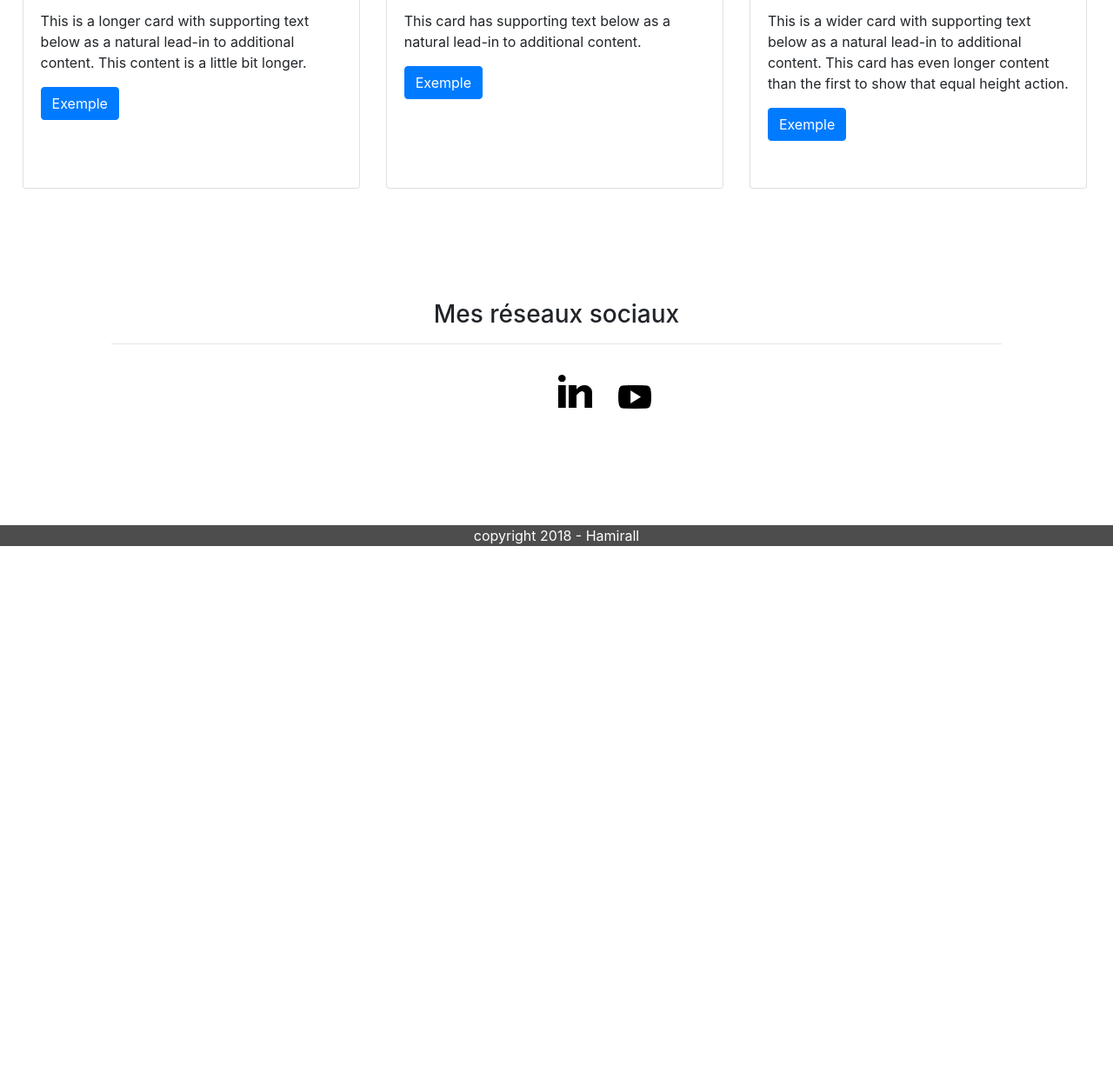
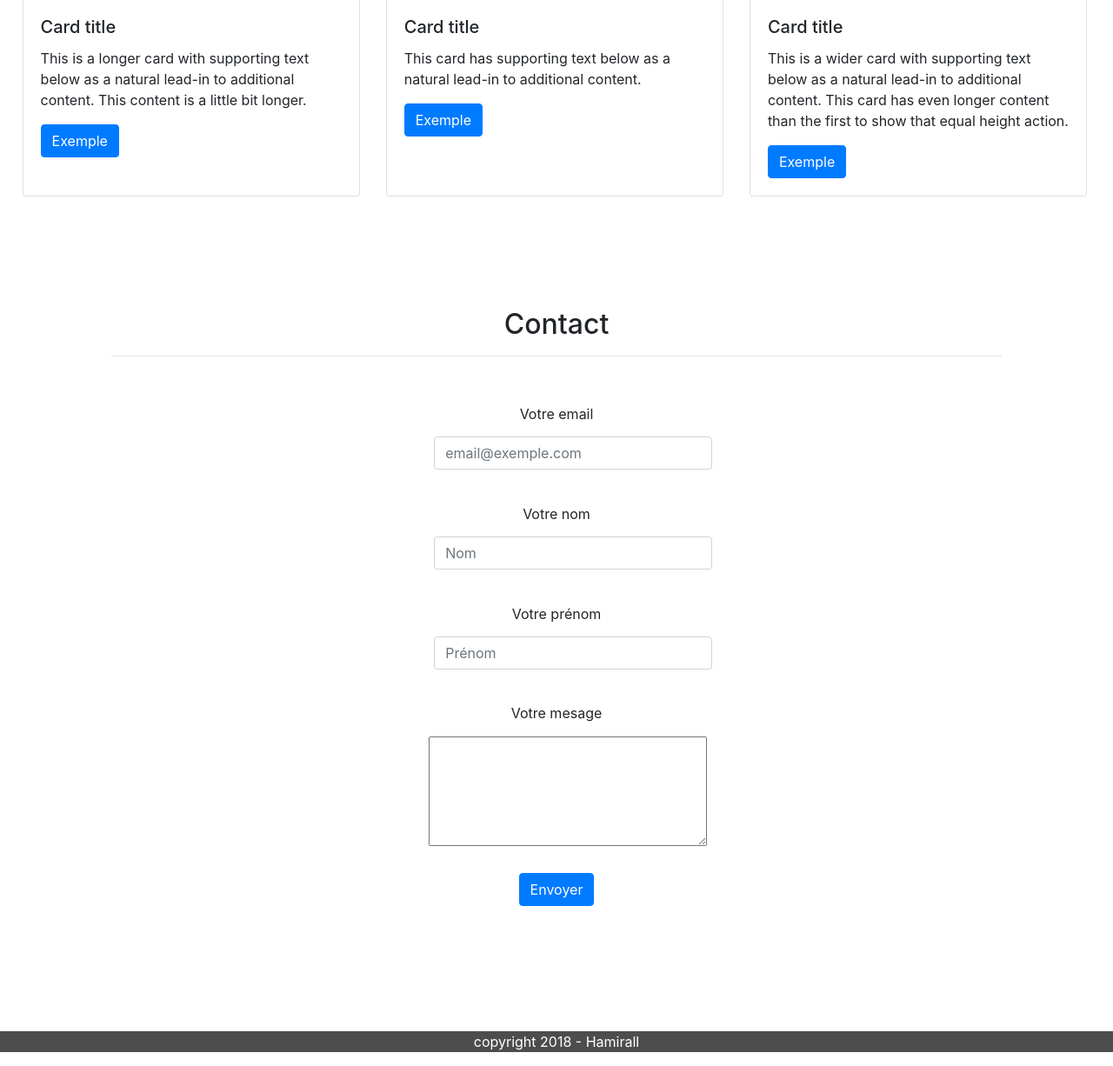
Before and after one commit to Hamirall/website, a PHP site: page / in a window 1280 px wide. Shown: the part 1439-2665 px from the top of the page at 87% size. Before the commit the page ends 2067 px from the top, so only its background shows below. Run offline with PHP 8.4, Linux system fonts and the light colour scheme.

Commit message:
Ajout du formulaire
Ajout du formulaire et mise en forme.

```diff
--- a/Mon_site/css/index_style.css
+++ b/Mon_site/css/index_style.css
@@ -1,15 +1,15 @@
-img {
+.img-head {
+	width: 100%;
+}
+
+.img-head img {
 	padding-top: 1%;
-	height: 50%;
+	height: 85%;
 	width: 100%;
 }
 
 .pres {
 	width: 100%;
-}
-
-hr {
-	width: 80%;
 }
 
 .pres section {
@@ -18,10 +18,20 @@ hr {
 	width: 80%;
 }
 
+.pres h1 {
+	margin-top: -5%;
+	text-align: center;
+}
 .real {
+	padding-top: 7%;
 	padding-bottom: 10%;
 	width: 100%;
 }
+
+.real h1{
+	text-align: center;
+}
+
 
 
 .card-deck {
@@ -30,30 +40,46 @@ hr {
 	width: 100%;
 }
 
-h1 {
-	text-align: center;
-	padding-top: 2%;
-}
 
-.network {
+.contact {
+	height: 100%;
 	width: 100%;
 	padding-bottom: 10%;
-}
-
-.network img {
-	padding-right: 2%;
-	width: 5%;
-}
-
-.img-center {
-	width: 100%;
 	text-align: center;
 }
 
-.logo-yt {
-	padding-top: 2%;
+
+.contact h2 {
+	text-align: center;
+
 }
 
-h3 {
+hr {
+	width: 80%;
+}
+
+.form-control {
+	width: 25%;
+	margin-left: 39%;
+}
+.contact label {
+	padding-top: 3%;
+	padding-bottom: 0.5%;
+}
+
+.contact textarea {
+	margin-right: -2%;
+	width: 25%;
+}
+
+#label-msg {
+	width: 100%;
+	float: left;
+	padding-bottom: 0.5%;
 	text-align: center;
 }
+
+.button {
+	margin-top: 2%;
+	text-align: center;
+}
--- a/Mon_site/index.php
+++ b/Mon_site/index.php
@@ -1,6 +1,8 @@
 <?php include 'layout/header.php' ?>
 
-<img src="img/programmation.jpg" alt="image de programmation">
+<div class="img-head">
+	<img src="img/programmation.png" alt="image de programmation">
+</div>
 
 <div class="pres">
 	<h1>Présentation</h1>
@@ -21,9 +23,11 @@
 
 <div class="real">
 	<h1>Mes réalisations</h1>
+
 	<hr>
 
 	<div class="card-deck">
+
 		  <div class="card">
 		    <img class="card-img-top" src="..." alt="Card image cap">
 		    <div class="card-body">
@@ -32,6 +36,7 @@
 		      <a href="#" class="btn btn-primary">Exemple</a>
 		    </div>
 		  </div>
+
 		  <div class="card">
 		    <img class="card-img-top" src="..." alt="Card image cap">
 		    <div class="card-body">
@@ -40,6 +45,7 @@
 		      <a href="#" class="btn btn-primary">Exemple</a>
 		    </div>
 		  </div>
+
 		  <div class="card">
 		    <img class="card-img-top" src="..." alt="Card image cap">
 		    <div class="card-body">
@@ -47,23 +53,45 @@
 		      <p class="card-text">This is a wider card with supporting text below as a natural lead-in to additional content. This card has even longer content than the first to show that equal height action.</p>
 		       <a href="#" class="btn btn-primary">Exemple</a>
 		    </div>
+
 		  </div>
 		</div>
 	</div>
 
-<div class="network">
-	<h3>Mes réseaux sociaux</h3>
+
+
+
+<div class="contact">
+	<h2>Contact</h2>
+
 	<hr>
 
+	<form action="#" methode="post">
 
-	<div class="img-center">
-		<img src="img/network/github.png" alt="logo GitHub">
-		<img src="img/network/twitter.png" alt="logo Twitter">
-		<img src="img/network/linkedin.png" alt="logo Linkedin">
-		<img src="img/network/youtube.png" alt="logo YouTube" class="logo-yt">
+	<div class="form-group">
+
+	    <label>Votre email </label>
+
+	    <input type="email" class="form-control" col="3" placeholder="email@exemple.com">
+		<label>Votre nom</label>
+	    <input type="text" class="form-control" placeholder="Nom">
+
+	    <label>Votre prénom</label>
+	    <input type="email" class="form-control" placeholder="Prénom">
+
+	    <label id="label-msg">Votre mesage</label>
+	    <textarea rows="5"></textarea>
+
+		<div class="button">
+	    	<button class="btn btn-primary" type="submit">Envoyer</button>
+		</div>
 	</div>
+
+</form>
 
 </div>
 
 
+
+
 <?php include 'layout/footer.php' ?>
--- a/Mon_site/layout/header.php
+++ b/Mon_site/layout/header.php
@@ -15,6 +15,5 @@
 			<li class=""><a href="#" class="">Présentation</a></li>
 			<li class=""><a href="#" class="">Mes réalisations</a></li>
 			<li class=""><a href="#" class="">Mes réseaux</a></li>
-			<li class=""><a href="#" class="">Contact</a></li>
 		</ul>
 	</nav>
```
Also changed, not shown: Mon_site/img/network/github.png, Mon_site/img/network/twitter.png, Mon_site/img/programmation.png (added).
